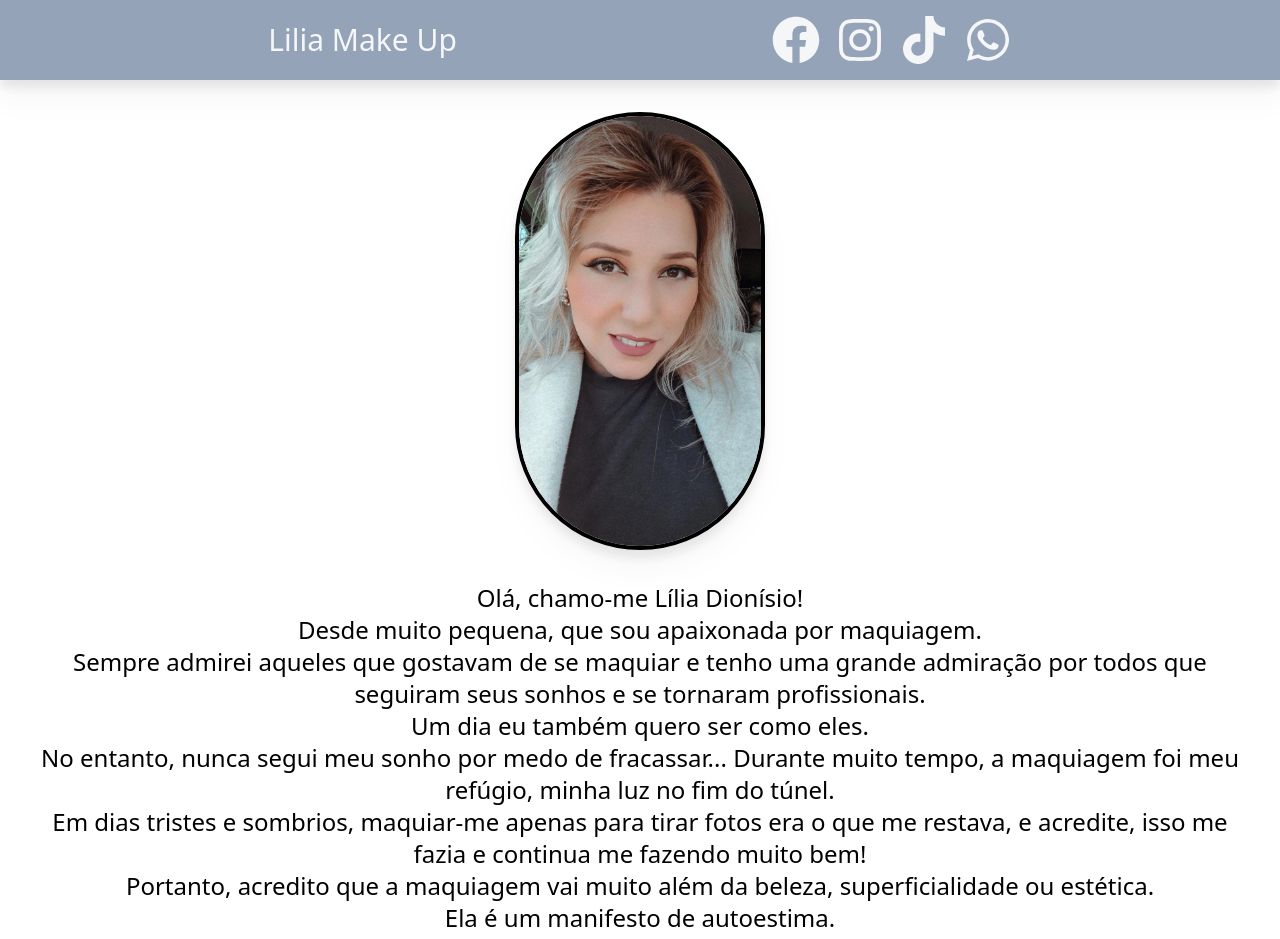
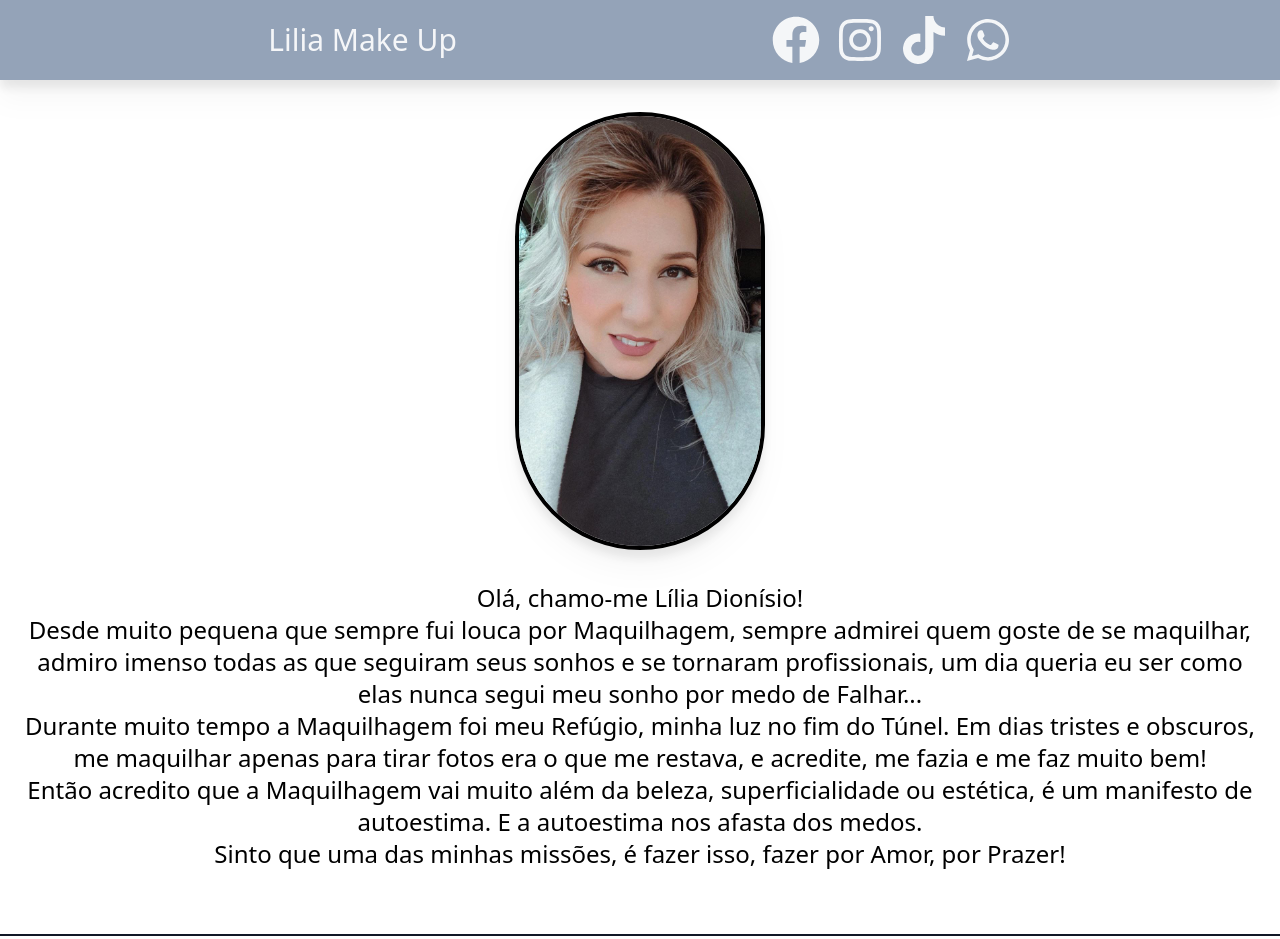
Before and after one commit to jcostadev23/blog_lilia, a Next.js app: page / in a window 1280 px wide. Shown: the top 939 px of the page. Built offline with nearby package versions, Linux system fonts and the light colour scheme.

Commit message:
Original text content

```diff
--- a/src/app/page.tsx
+++ b/src/app/page.tsx
@@ -4,17 +4,10 @@ export default function Home() {
     <main className="px-6 mx-auto">
       <p className="mt-8 mb-16 text-2xl text-center dark:text-black">
       Olá, chamo-me Lília Dionísio! <br/>
-      Desde muito pequena, que sou apaixonada por maquiagem.<br/>
-      Sempre admirei aqueles que gostavam de se maquiar e tenho uma grande admiração por todos que seguiram seus sonhos e se tornaram profissionais.<br/>
-      Um dia eu também quero ser como eles.<br/>
-      No entanto, nunca segui meu sonho por medo de fracassar...
-      Durante muito tempo, a maquiagem foi meu refúgio, minha luz no fim do túnel.<br/>
-      Em dias tristes e sombrios, maquiar-me apenas para tirar fotos era o que me restava,
-       e acredite, isso me fazia e continua me fazendo muito bem!<br/>
-      Portanto, acredito que a maquiagem vai muito além da beleza,
-      superficialidade ou estética.<br/> Ela é um manifesto de autoestima.<br/>
-      E quando nos sentimos bem conosco mesmos, conseguimos afastar os medos.<br/>
-      Sinto que uma das minhas missões é fazer isso, maquiar por amor, por prazer!
+      Desde muito pequena que sempre fui louca por Maquilhagem, sempre admirei quem goste de se maquilhar, admiro imenso todas as que seguiram seus sonhos e se tornaram profissionais, um dia queria eu ser como elas nunca segui meu sonho por medo de Falhar...<br/>
+      Durante muito tempo a Maquilhagem foi meu Refúgio, minha luz no fim do Túnel. Em dias tristes e obscuros, me maquilhar apenas para tirar fotos era o que me restava, e acredite, me fazia e me faz muito bem!<br/>
+      Então acredito que a Maquilhagem vai muito além da beleza, superficialidade ou estética, é um manifesto de autoestima. E a autoestima nos afasta dos medos.<br/>
+      Sinto que uma das minhas missões, é fazer isso, fazer por Amor, por Prazer!
         </p>
     </main>
   )
```
